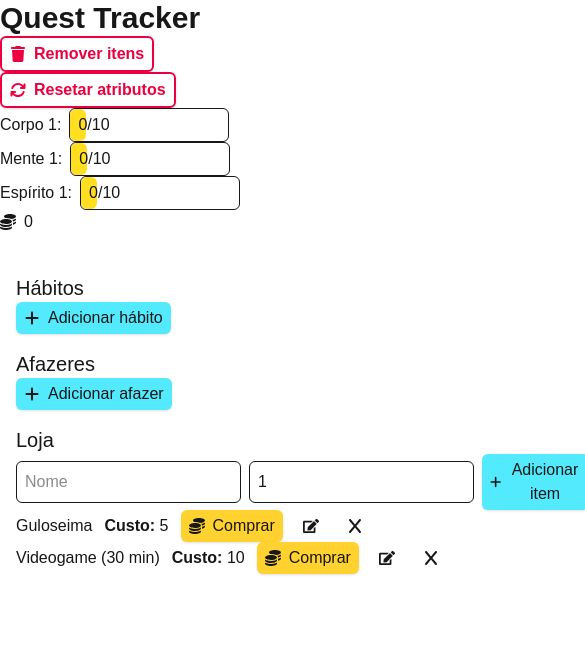
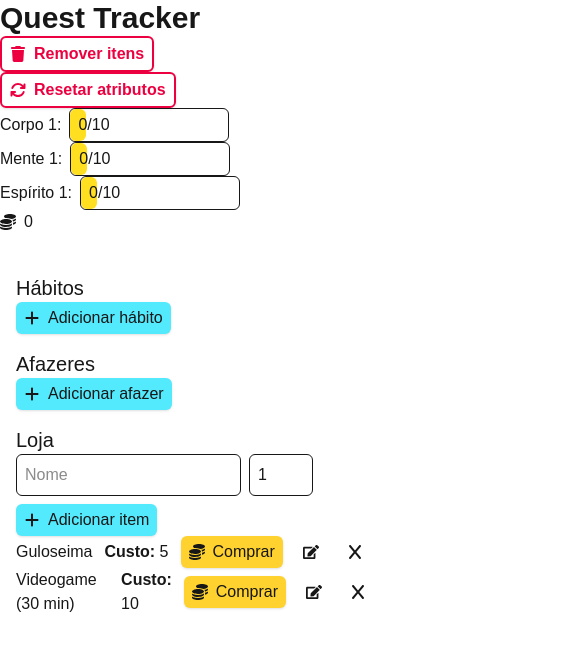
Before and after one commit to gab-souza-martins/gamified-habit-tracker, a Next.js app: page / in a window 390 px wide. Shown: the top 650 px of the page, 585 px wide, since content can reach past the window. Built offline with nearby package versions, Linux system fonts and the light colour scheme.

Commit message:
Melhorada responsividade do formulário de adicionar item à loja

```diff
--- a/src/app/Components/Shop.tsx
+++ b/src/app/Components/Shop.tsx
@@ -209,7 +209,7 @@ const Shop: React.FC<ShopProps> = ({ buyItem }) => {
       <>
          <h2 className="text-xl">Loja</h2>
 
-         <form className="flex items-center gap-2">
+         <form className="flex items-center gap-2 flex-wrap">
             <input
                onChange={(e) => setItemName(e.target.value)}
                value={itemName}
@@ -224,7 +224,7 @@ const Shop: React.FC<ShopProps> = ({ buyItem }) => {
                value={itemCost}
                type="number"
                min={1}
-               className="border rounded-md p-2"
+               className="border rounded-md p-2 w-16"
                aria-label="Custo do item"
                aria-required
                placeholder="Custo"
```
